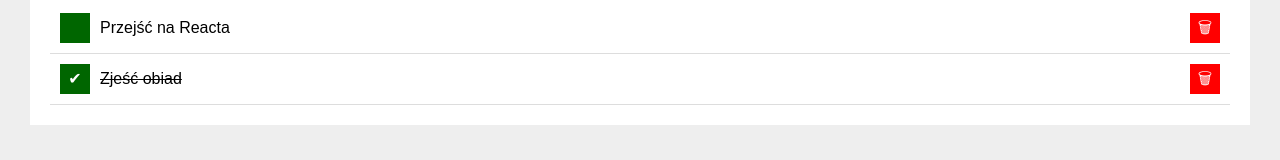
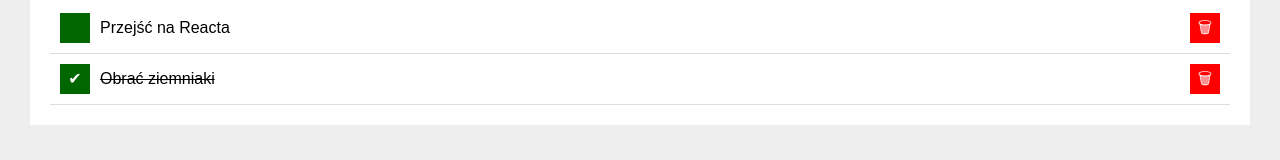
Before and after one commit to MarcinBialek1983/todos-list-react, a React (Create React App) app: page / in a window 1280 px wide. Shown: the part 305-465 px from the top of the page. Built offline with nearby package versions, Linux system fonts and the light colour scheme.

Commit message:
changed content

```diff
--- a/src/App.js
+++ b/src/App.js
@@ -7,7 +7,7 @@ import Container from "./Container";
 
 const tasks = [
   { id: 1, content: "Przejść na Reacta", done: false },
-  { id: 2, content: "Zjeść obiad", done: true },
+  { id: 2, content: "Obrać ziemniaki", done: true },
 ];
 
 const hideDoneTasks = false;
```
